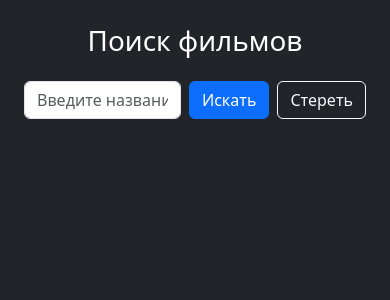
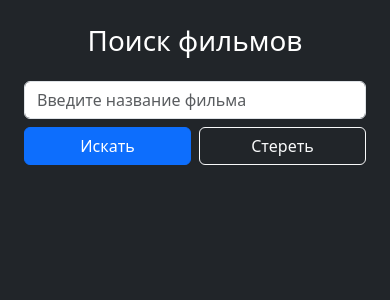
Before and after one commit to estakheeva/movie-search-app, a Vue app: page / in a window 390 px wide. Shown: the top 300 px of the page. Built offline with nearby package versions, Linux system fonts and the light colour scheme; the HTML template or start-up script is replaced by a standard one.

Commit message:
Fix responsive layout for search bar and movie grid

```diff
--- a/src/App.vue
+++ b/src/App.vue
@@ -2,10 +2,16 @@
   <div class="bg-dark text-white min-vh-100 p-4">
     <div class="app-container">
       <h1 class="text-center mb-4">Поиск фильмов</h1>
-      <div class="d-flex gap-2 mb-4">
-        <input v-model="query" @keyup.enter="searchMovies" class="form-control" placeholder="Введите название фильма" />
-        <button @click="searchMovies" class="btn btn-primary">Искать</button>
-        <button @click="clearAll" class="btn btn-outline-light">Стереть</button>
+      <div class="row g-2 mb-4 justify-content-center">
+        <div class="col-12 col-md-6">
+          <input v-model="query" @keyup.enter="searchMovies" class="form-control" placeholder="Введите название фильма" />
+        </div>
+        <div class="col-6 col-md-auto">
+          <button @click="searchMovies" class="btn btn-primary w-100">Искать</button>
+        </div>
+        <div class="col-6 col-md-auto">
+          <button @click="clearAll" class="btn btn-outline-light w-100">Стереть</button>
+        </div>
       </div>
     </div>
 
@@ -23,8 +29,8 @@
     </div>
 
     <div v-if="movies.length" class="row">
-      <div v-for="film in movies" :key="film.filmId" class="col-sm-4 col-lg-3 col-xl-2 mb-3">
-        <div class="card bg-secondary text-white h-100">o
+      <div v-for="film in movies" :key="film.filmId" class="col-6 col-sm-4 col-lg-3 col-xl-2 mb-3">
+        <div class="card bg-secondary text-white h-100">
           <img
             v-if="film.posterUrlPreview && !film.posterUrlPreview.includes('no-poster')"
             :src="film.posterUrlPreview"
```
